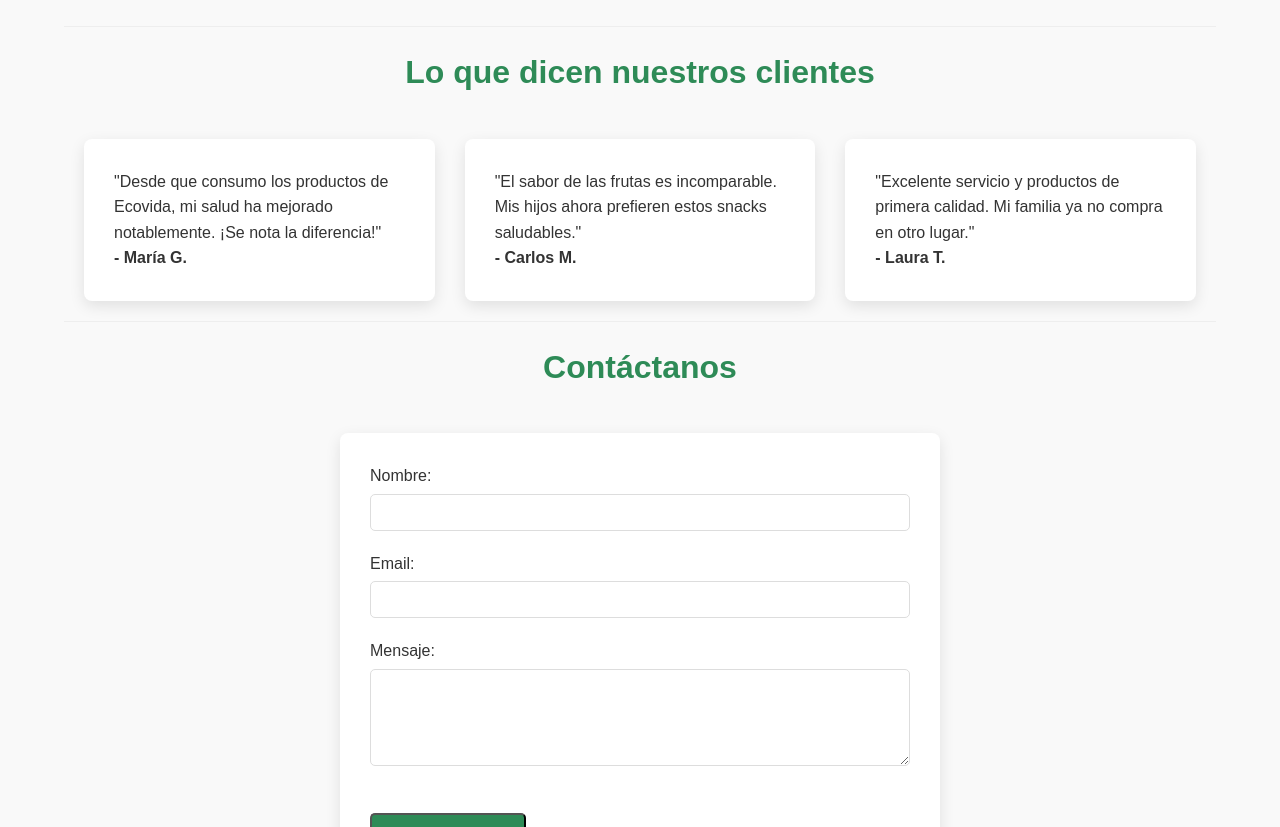
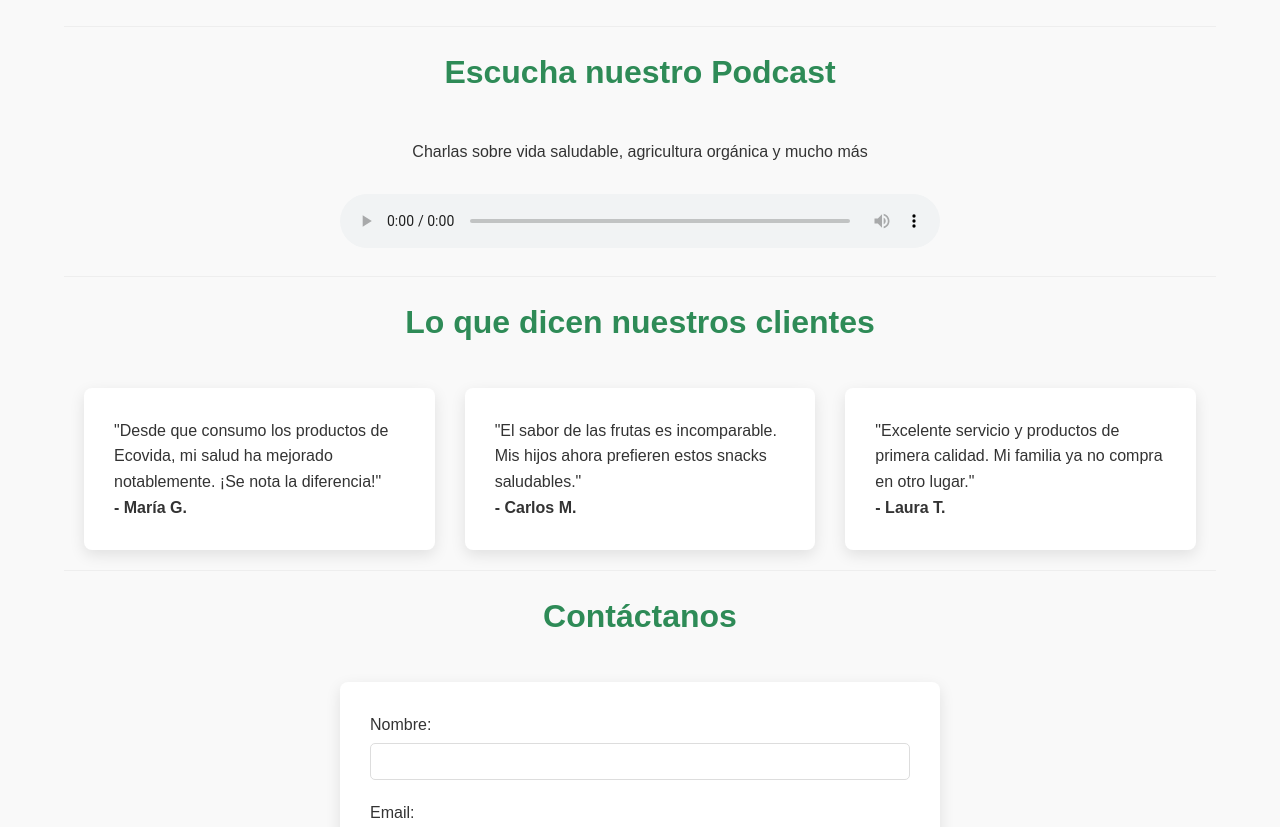
Before and after one commit to AlusheDePelushe/ecovida, a plain HTML site: page index.html in a window 1280 px wide. Shown: the part 2687-3514 px from the top of the page. Drawn offline with Linux system fonts and the light colour scheme.

Commit message:
Update index.html

```diff
--- a/index.html
+++ b/index.html
@@ -281,6 +281,18 @@
         </div>
     </section>
 
+    <section class="container">
+    <h2>Escucha nuestro Podcast</h2>
+    <p style="text-align: center;">Charlas sobre vida saludable, agricultura orgánica y mucho más</p>
+
+    <div style="text-align: center; margin-top: 30px;">
+        <audio controls style="width: 100%; max-width: 600px; border-radius: 8px;">
+            <source src="./Multimedia/El agua.mp3" type="audio/mpeg">
+            Tu navegador no soporta el elemento de audio.
+        </audio>
+    </div>
+</section>
+
     <!-- Testimonios -->
     <section class="container">
         <h2>Lo que dicen nuestros clientes</h2>
```
